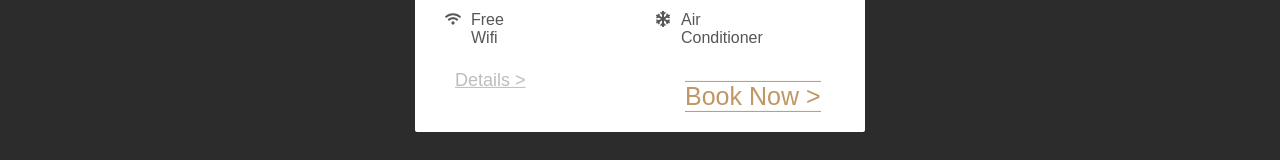
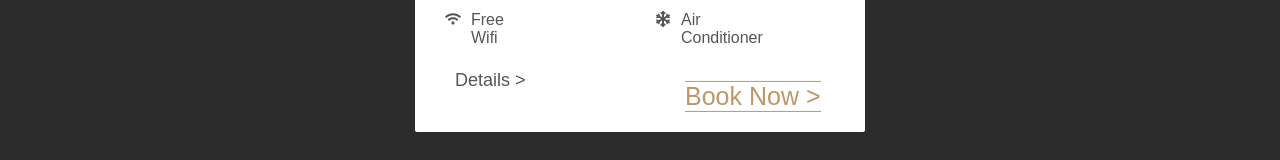
Before and after one commit to trabalhoWebUFSC/trabalhoWebUFSC, a React (Create React App) app in the folder frontend/: page / in a window 1280 px wide. In both pictures the pointer is over the link 490 px from the left and 1919 px from the top of the page. Shown: the part 1839-1999 px from the top of the page. Built offline with nearby package versions, Linux system fonts and the light colour scheme; a web font is replaced by a local one.

Commit message:
Update RoomChoice.module.css

```diff
--- a/frontend/src/components/RoomChoice/RoomChoice.module.css
+++ b/frontend/src/components/RoomChoice/RoomChoice.module.css
@@ -94,9 +94,14 @@
 .detailsLink {
     color: #BDBDBD;
     font-family: 'Forum', sans-serif;
-    text-decoration: none;
+    text-decoration: none !important;
     font-size: 18px;
     margin-left: 20px;
+    transition: color 0.3s ease;
+}
+
+.detailsLink:hover{
+    color:#575656
 }
 
 .bookBtn {
@@ -110,8 +115,12 @@
     border-top: 1px solid #BF9766;
     border-bottom: 1px solid #BF9766;
     margin-left: 350px;
+    transition: color 0.3s ease;
 }
 
+.bookBtn:hover {
+    color: #8b683d;
+}
 
 .Line {
     width: 475px;
```
